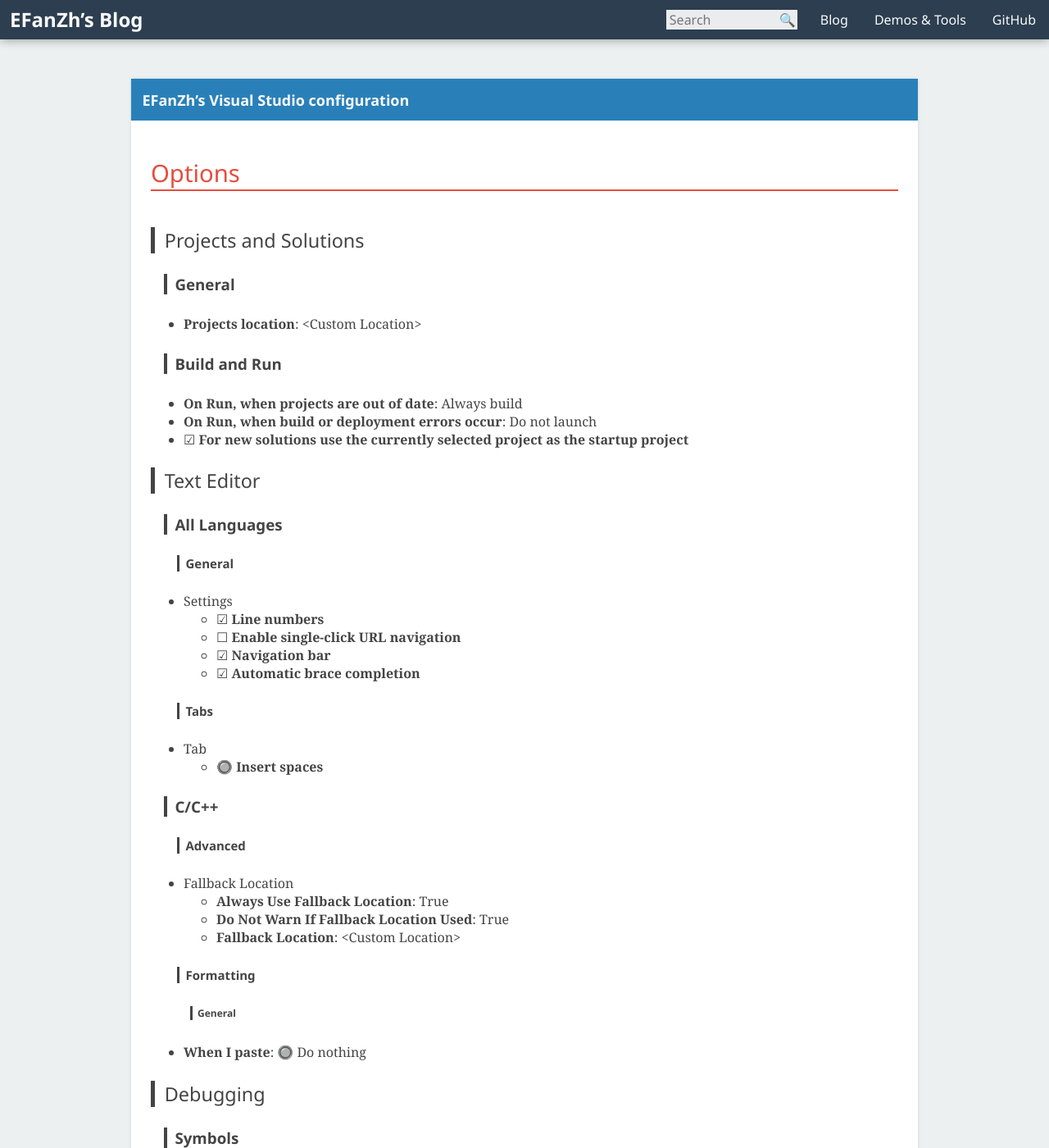
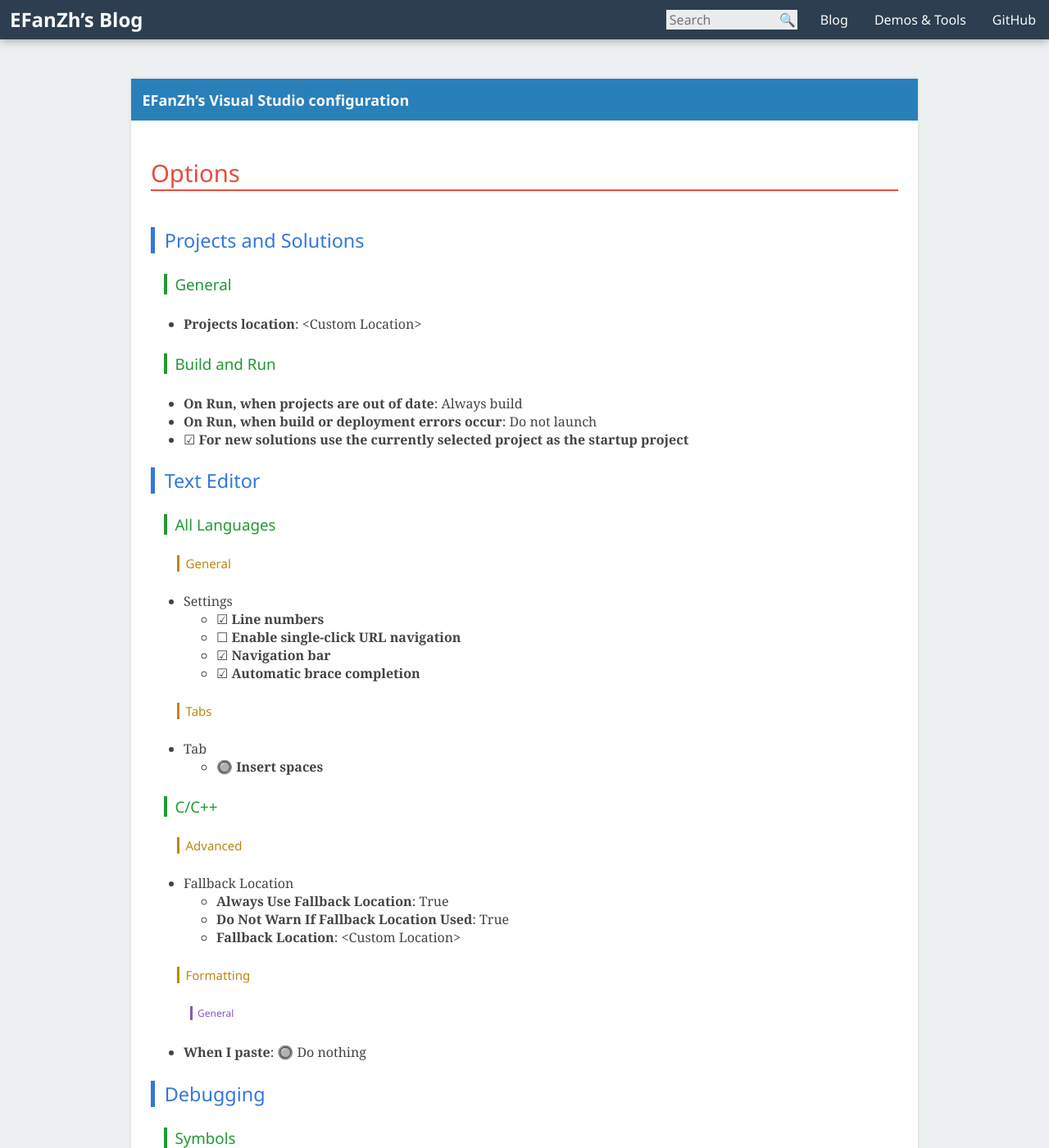
Before and after one commit to fuzeyi/efanzh.github.io, a Jekyll site: the page built from _posts/2015-07-26-visual-studio-configuration.md, in a window 1280 px wide and 1400 px high. Shown: the whole window at 82% size. Built offline with Jekyll 4.4.1, drawn with Linux system fonts in a browser that asks for light colours.

Commit message:
Update heading color

```diff
--- a/stylesheets/common.css
+++ b/stylesheets/common.css
@@ -168,30 +168,34 @@
     padding-left: 0.5em;
     border-left-style: solid;
     border-left-width: 0.25em;
+    font-weight: lighter;
 }
 
 .post > h3
 {
     font-size: 23.4375px;
-    font-weight: lighter;
+    color: #37d;
 }
 
 .post > h4
 {
     font-size: 18.75px;
     margin-left: 16px;
+    color: #293;
 }
 
 .post > h5
 {
     font-size: 15px;
     margin-left: 32px;
+    color: #b81;
 }
 
 .post > h6
 {
     font-size: 12px;
     margin-left: 48px;
+    color: #85b;
 }
 
 .post > table
```
